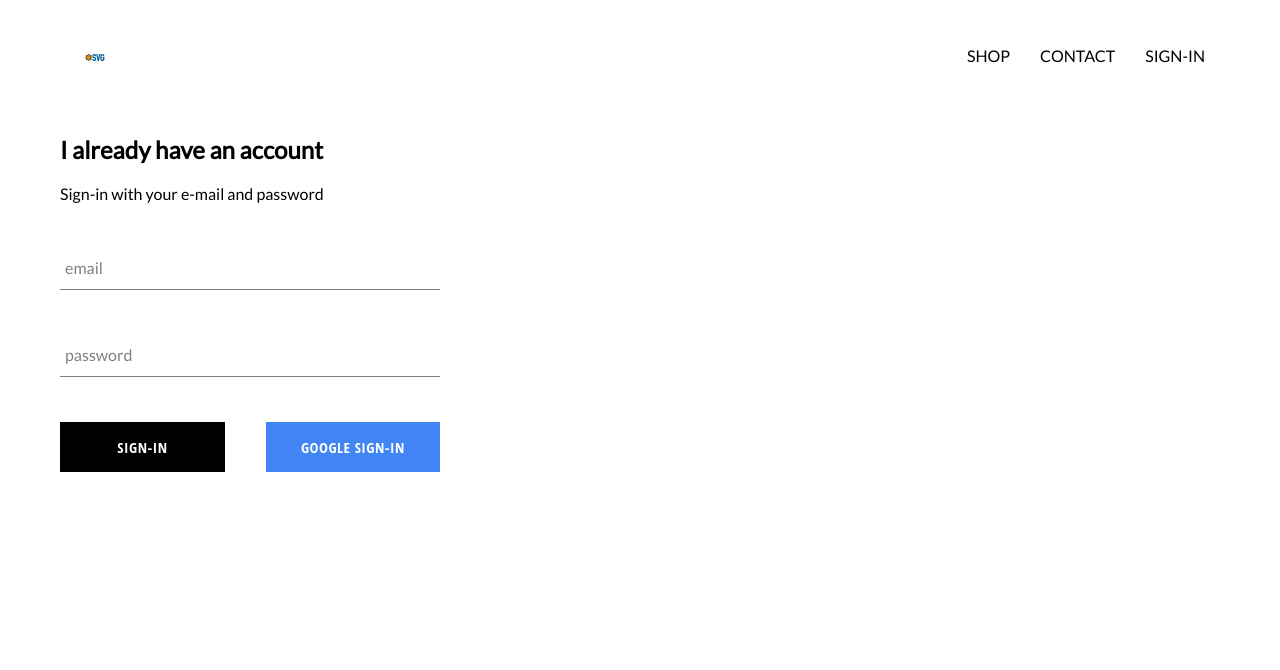
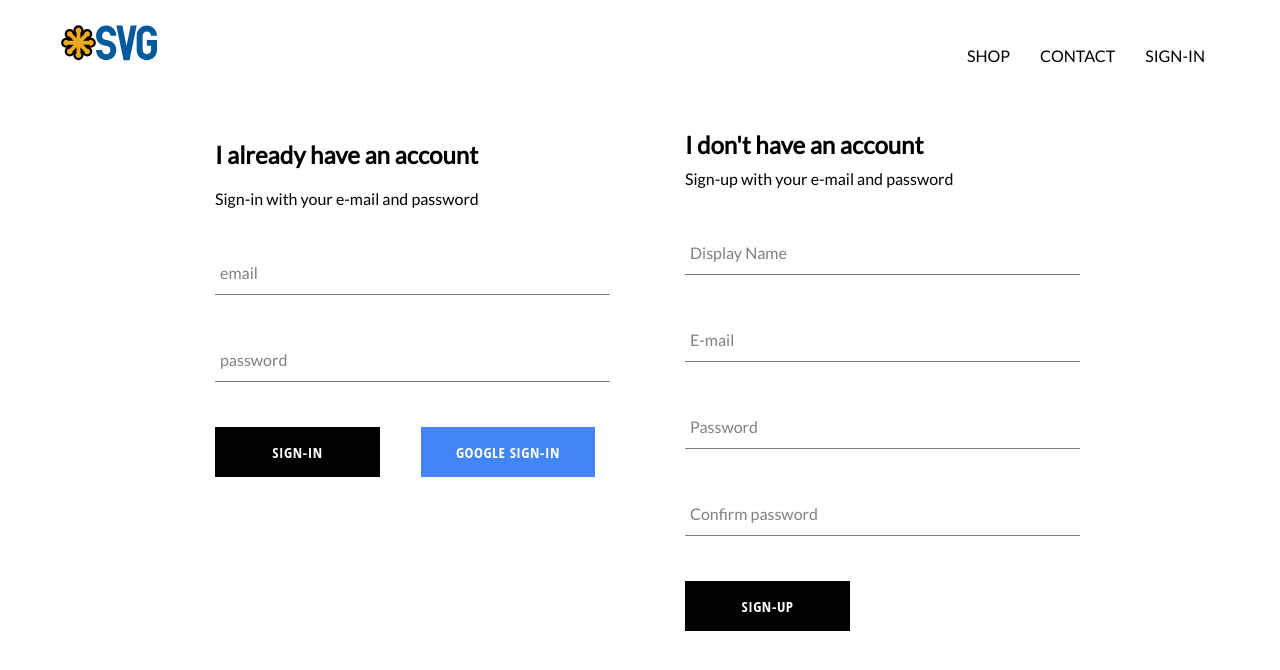
Before and after one commit to fayzsuhrob/mobioshop, a React (Create React App) app: page /signin in a window 1280 px wide. Shown: the top 670 px of the page. Built offline with nearby package versions, Linux system fonts and the light colour scheme; no server answers.

Commit message:
final sign-in implementation

```diff
--- a/src/App.css
+++ b/src/App.css
@@ -7,7 +7,7 @@
     text-decoration: none;
     color: black;
 }
-
+/*
 * {
     box-sizing: border-box;
-}
+} */
--- a/src/App.js
+++ b/src/App.js
@@ -5,7 +5,7 @@
 import ShopPage from './pages/shop/shop.component';
 import Header from './components/header/header.component';
 import SignInAndSignUpPage from "./pages/sign-in-and-sign-up/sign-in-and-sign-up.component";
-import {auth} from './firebase/firebase.utils';
+import {auth, createUserProfileDocument} from './firebase/firebase.utils';
 
 class App extends React.Component {
     constructor() {
@@ -19,9 +19,25 @@
     unsubscribeFromAuth = null;
 
     componentDidMount() {
-      this.unsubscribeFromAuth = auth.onAuthStateChanged(user => {
-        this.setState({currentUser: user});
-        console.log(user);
+      this.unsubscribeFromAuth = auth.onAuthStateChanged(async userAuth => {
+        if (userAuth) {
+          const userRef = await createUserProfileDocument(userAuth);
+
+          userRef.onSnapshot(snapShot => {
+            this.setState(
+              {
+                currentUser: {
+                  id: snapShot.id,
+                  ...snapShot.data()
+                }
+              }
+            );
+          });
+        }
+
+        else {
+          this.setState({currentUser: userAuth});
+        }
       });
     }
 
--- a/src/components/header/header.styles.scss
+++ b/src/components/header/header.styles.scss
@@ -7,8 +7,8 @@
 
     .logo-container {
       height: 100%;
-      width: 70px;
-      padding: 25px;
+      width: 100px;
+      padding: 0px;
     }
 
     .options {
--- a/src/components/sign-in/sign-in.component.jsx
+++ b/src/components/sign-in/sign-in.component.jsx
@@ -2,7 +2,7 @@
 import FormInput from '../form-input/form-input.component'
 import CustomButton from '../custom-button/custom-button.component';
 
-import { signInWithGoogle } from "../../firebase/firebase.utils";
+import { auth, signInWithGoogle } from "../../firebase/firebase.utils";
 
 import './sign-in.styles.scss';
 
@@ -16,10 +16,17 @@
         }
     }
 
-    handleSubmit = event => {
+    handleSubmit = async event => {
         event.preventDefault();
 
-        this.setState({email: '', password: ''})
+        const {email, password} = this.state;
+
+        try {
+            await auth.signInWithEmailAndPassword(email, password);
+            this.setState({email: '', password: ''});
+        } catch (error) {
+            console.log(error);
+        }
 
     }
 
--- /dev/null
+++ b/src/components/sign-up/sign-up.component.jsx
@@ -0,0 +1,102 @@
+import React from "react";
+
+import FormInput from "../form-input/form-input.component";
+import CustomButton from "../custom-button/custom-button.component";
+import {auth, createUserProfileDocument} from '../../firebase/firebase.utils';
+
+import "./sign-up.styles.scss";
+
+class SignUp extends React.Component {
+    constructor() {
+        super();
+
+        this.state = {
+            displayName: '',
+            email: '',
+            password: '',
+            confirmPassword: ''
+        }
+    }
+
+    handleSubmit = async event => {
+        event.preventDefault();
+
+        const {displayName, email, password, confirmPassword} = this.state;
+
+        if (password !== confirmPassword) {
+            alert("Passwords don't match");
+            return;
+        }
+
+        try {
+            const {user} = await auth.createUserWithEmailAndPassword(email, password);
+
+            await createUserProfileDocument(user, {displayName});
+
+            this.setState({
+                displayName: '',
+                email: '',
+                password: '',
+                confirmPassword: ''
+            });
+
+        } catch (error) {
+            console.error(error);
+        }
+
+    };
+
+    handleChange = event => {
+        const {name, value} = event.target;
+
+        this.setState({[name]: value});
+    }
+
+    render () {
+        const {displayName, email, password, confirmPassword} = this.state;
+
+        return (
+            <div className = 'sign-up'>
+                <h2 className = 'title'>I don't have an account</h2>
+                <span>Sign-up with your e-mail and password</span>
+                <form className = 'sign-up-form' onSubmit = {this.handleSubmit}>
+                    <FormInput
+                    type = 'text'
+                    name = 'displayName'
+                    value = {displayName}
+                    onChange = {this.handleChange}
+                    label = 'Display Name'
+                    required
+                    />
+                    <FormInput
+                    type = 'email'
+                    name = 'email'
+                    value = {email}
+                    onChange = {this.handleChange}
+                    label = 'E-mail'
+                    required
+                    />
+                    <FormInput
+                    type = 'password'
+                    name = 'password'
+                    value = {password}
+                    onChange = {this.handleChange}
+                    label = 'Password'
+                    required
+                    />
+                    <FormInput
+                    type = 'password'
+                    name = 'confirmPassword'
+                    value = {confirmPassword}
+                    onChange = {this.handleChange}
+                    label = 'Confirm password'
+                    required
+                    />
+                    <CustomButton type = 'submit'>SIGN-UP</CustomButton>
+                </form>
+            </div>
+        )
+    }
+}
+
+export default SignUp;
--- /dev/null
+++ b/src/components/sign-up/sign-up.styles.scss
@@ -0,0 +1,10 @@
+.sign-up {
+    display: flex;
+    flex-direction: column;
+    width: 380px;
+
+    .title {
+        margin: 10px 0;
+
+    }
+}
--- a/src/firebase/firebase.utils.js
+++ b/src/firebase/firebase.utils.js
@@ -12,7 +12,35 @@
     messagingSenderId: "146701538208",
     appId: "1:146701538208:web:26cc436602b508f5b40ac5",
     measurementId: "G-9BBPG4EWM5"
-  };
+};
+
+export const createUserProfileDocument = async (userAuth, additionalData) => {
+  if (!userAuth) return;
+
+  const userRef = firestore.doc(`users/${userAuth.uid}`);
+
+  const snapShot = await userRef.get();
+
+  if (!snapShot.exists) {
+    const {displayName, email} = userAuth;
+    const createdAt = new Date();
+
+    try {
+      await userRef.set(
+        {
+          displayName,
+          email,
+          createdAt,
+          ...additionalData
+        }
+      )
+    } catch (error) {
+      console.log('error creating a user', error.message);
+    }
+  }
+
+  return userRef;
+}
 
 firebase.initializeApp(config);
 
--- a/src/pages/homepage/homepage.styles.scss
+++ b/src/pages/homepage/homepage.styles.scss
@@ -4,51 +4,3 @@
   align-items: center;
   padding: 20px 80px;
 }
-
-.directory-menu {
-  width: 100%;
-  display: flex;
-  flex-wrap: wrap;
-  justify-content: space-between;
-}
-
-.menu-item {
-  min-width: 30%;
-  height: 240px;
-  flex: 1 1 auto;
-  display: flex;
-  align-items: center;
-  justify-content: center;
-  border: 1px solid black;
-  margin: 0 7.5px 15px;
-
-  &:first-child {
-    margin-right: 7.5px;
-  }
-
-  &:last-child {
-    margin-left: 7.5px;
-  }
-
-  .content {
-    height: 90px;
-    padding: 0 25px;
-    display: flex;
-    flex-direction: column;
-    align-items: center;
-    justify-content: center;
-    border: 1px solid black;
-
-    .title {
-      font-weight: bold;
-      margin-bottom: 6px;
-      font-size: 22px;
-      color: #4a4a4a;
-    }
-
-    .subtitle {
-      font-weight: lighter;
-      font-size: 16px;
-    }
-  }
-}
--- a/src/pages/sign-in-and-sign-up/sign-in-and-sign-up.component.jsx
+++ b/src/pages/sign-in-and-sign-up/sign-in-and-sign-up.component.jsx
@@ -1,11 +1,13 @@
 import React from 'react';
 import SignIn from "../../components/sign-in/sign-in.component";
+import SignUp from "../../components/sign-up/sign-up.component";
 
 import './sign-in-and-sign-up.styles.scss';
 
 const SignInAndSignUpPage = () => (
     <div className = 'sign-in-and-sign-up'>
         <SignIn />
+        <SignUp />
     </div>
 );
 
--- a/src/pages/sign-in-and-sign-up/sign-in-and-sign-up.styles.scss
+++ b/src/pages/sign-in-and-sign-up/sign-in-and-sign-up.styles.scss
@@ -0,0 +1,6 @@
+.sign-in-and-sign-up {
+    width: 850px;
+    display: flex;
+    justify-content: space-between;
+    margin: 30px auto;
+}
```
